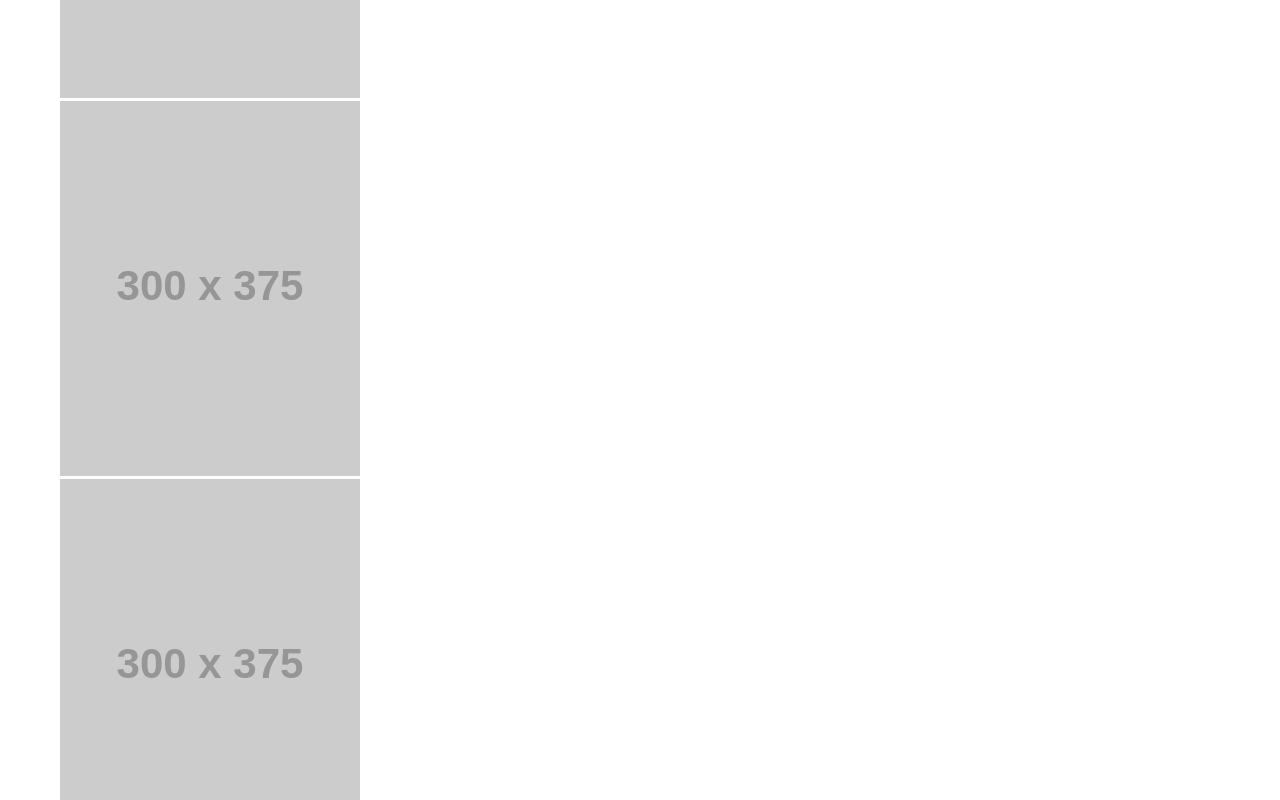
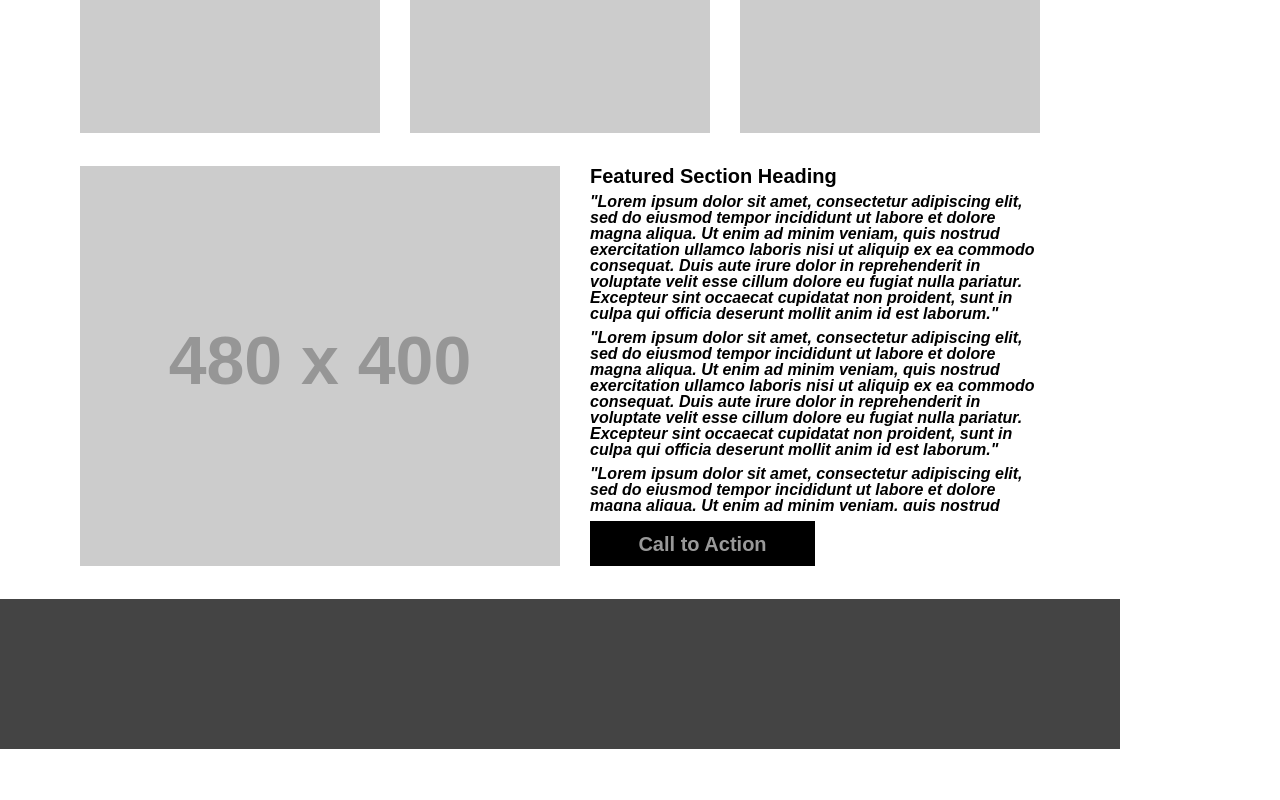
Before and after one commit to jonarmstrong-github/wirefame-exercise, a plain HTML site: page index.html in a window 1280 px wide. Shown: the part 860-1660 px from the top of the page. After the commit the page ends 1609 px from the top, so only its background shows below. Drawn offline with Linux system fonts and the light colour scheme; placeholder pictures from the web are drawn by us.

Commit message:
PAGE IS READY FOR CUSTOMER REVIEW.

```diff
--- a/index.html
+++ b/index.html
@@ -13,7 +13,7 @@
   <header>
     <nav>           <!--Full Width-->
       <ul>
-        <li><img src="https://via.placeholder.com/200x70.png/000000/?200x70"></li>   <!--Logo-->
+        <li id="logo"><img src="https://via.placeholder.com/200x70.png/000000/?200x70"></li>   <!--Logo-->
         <li>Nav Item 1</li>   <!--Nav Item 1-->
         <li>Nav Item 2</li>   <!--Nav Item 2-->
         <li>Nav Item 3</li>   <!--Nav Item 3-->
@@ -21,25 +21,29 @@
       </ul>
     </nav>
   </header>
-  <section>
+  <main>
+    <section id="hero">
       <div><img src="https://via.placeholder.com/960x450.png/000000/?960x450"></div>     <!--Hero Image-->
     </section>
-  <section>
+    <section id="triplets">
       <div><img src="https://via.placeholder.com/300x375.png/000000/?300x375"></div>     <!--Sub Banner-->
       <div><img src="https://via.placeholder.com/300x375.png/000000/?300x375"></div>     <!--Sub Banner-->
       <div><img src="https://via.placeholder.com/300x375.png/000000/?300x375"></div>     <!--Sub Banner-->
     </section>
-  <section>
-    <div><img src="https://via.placeholder.com/480x400.png/000000/?480x400"></div>     <!--Feature Section Banner-->
+    <section id="featured">
+      <div id="featImg"><img src="https://via.placeholder.com/480x400.png/000000/?480x400"></div>     <!--Feature Section Banner-->
       <div>
-      <article>
+        <article id="featArticle">
         <h4>Featured Section Heading</h4>   <!--Feature Section Heading and article-->
-      <p></p>
-
+        <p>"Lorem ipsum dolor sit amet, consectetur adipiscing elit, sed do eiusmod tempor incididunt ut labore et dolore magna aliqua. Ut enim ad minim veniam, quis nostrud exercitation ullamco laboris nisi ut aliquip ex ea commodo consequat. Duis aute irure dolor in reprehenderit in voluptate velit esse cillum dolore eu fugiat nulla pariatur. Excepteur sint occaecat cupidatat non proident, sunt in culpa qui officia deserunt mollit anim id est laborum."</p>
+        <p>"Lorem ipsum dolor sit amet, consectetur adipiscing elit, sed do eiusmod tempor incididunt ut labore et dolore magna aliqua. Ut enim ad minim veniam, quis nostrud exercitation ullamco laboris nisi ut aliquip ex ea commodo consequat. Duis aute irure dolor in reprehenderit in voluptate velit esse cillum dolore eu fugiat nulla pariatur. Excepteur sint occaecat cupidatat non proident, sunt in culpa qui officia deserunt mollit anim id est laborum."</p>
+        <p>"Lorem ipsum dolor sit amet, consectetur adipiscing elit, sed do eiusmod tempor incididunt ut labore et dolore magna aliqua. Ut enim ad minim veniam, quis nostrud exercitation ullamco laboris nisi ut aliquip ex ea commodo consequat. Duis aute irure dolor in reprehenderit in voluptate velit esse cillum dolore eu fugiat nulla pariatur. Excepteur sint occaecat cupidatat non proident, sunt in culpa qui officia deserunt mollit anim id est laborum."</p>
+        <p>"Lorem ipsum dolor sit amet, consectetur adipiscing elit, sed do eiusmod tempor incididunt ut labore et dolore magna aliqua. Ut enim ad minim veniam, quis nostrud exercitation ullamco laboris nisi ut aliquip ex ea commodo consequat. Duis aute irure dolor in reprehenderit in voluptate velit esse cillum dolore eu fugiat nulla pariatur. Excepteur sint occaecat cupidatat non proident, sunt in culpa qui officia deserunt mollit anim id est laborum."</p>
         </article>
-    <a href="">Call to Action</a>
+      <a href="" class="button">Call to Action</a>
       </div>
     </section>
+  </main>
   <footer></footer>  <!--Full Width-->
 </body>
 </html>
--- a/style.css
+++ b/style.css
@@ -1,22 +1,135 @@
 body {
+  width: 1120px;
   font-family: Arial, Helvetica, sans-serif;
-  padding: 30px;
-  margin: 30px;
-  border: 30px;
+  margin: 0px;
+}
+
+header {
+  background-color: #444;
+  color: #999;
+  height: 90px;
+  padding-top: 15px;
 }
 
 nav {
-  background-color: #444;
-  color: #999;
-  height: 70px;
-
+  color: #000;
+  padding-left: 20px;
+  font-size: 1.25em;
 }
 
 ul {
+  width: 960px;
   display: flex;
+  align-items: center;
   flex-direction: row;
+  flex-flow: nowrap;
+  justify-content: space-evenly;
 }
 
 li {
+  font-weight: bold;
+}
 
+main {
+  padding-bottom: 30px;
 }
+
+section {
+  margin: 0 auto;
+  padding-top: 30px;
+  width: 960px;
+}
+
+p {
+  display: block;
+  margin-block-start: .5em;
+  margin-inline-start: 0;
+  margin-inline-end: 0;
+  font-style: italic;
+}
+
+h4 {
+  font-weight: bold;
+  font-size: 1.25em;
+}
+
+footer {
+  background-color: #444;
+  color: #999;
+  height: 150px;
+}
+
+#logo {
+  ;
+}
+
+#hero {
+  display: flex;
+  align-items: center;
+  flex-direction: row;
+  flex-flow: nowrap;
+  justify-content: center;
+}
+
+#triplets {
+  display: flex;
+  align-items: center;
+  flex-direction: row;
+  flex-flow: nowrap;
+  justify-content: space-between;
+}
+
+#featured {
+  display: flex;
+  flex-direction: row;
+  flex-flow: nowrap;
+  justify-content: space-between;
+}
+
+#featArticle {
+  height: 345px;
+  width: 450px;
+  margin-bottom: 10px;
+  scrollbar-width: none;
+  overflow-y: scroll;
+  font-weight: bold;
+}
+
+.button {
+  background-color: #000;
+  border: none;
+  color: #999;
+  text-align: center;
+  text-decoration: none;
+  font-size: 1.25em;
+  font-weight: bold;
+  cursor: pointer;
+  padding: 12.5px 12.5px 12.5px 12.5px;
+  width: 200px;
+}
+
+.button:hover {
+  background-color: #999;
+  border: none;
+  color: #000;
+  text-align: center;
+  text-decoration: none;
+  font-size: 1.25em;
+  font-weight: bold;
+  cursor: pointer;
+  padding: 12.5px 12.5px 12.5px 12.5px;
+  width: 200px;
+}
+
+/*inspired by W3Schools*/
+a:link,
+a:visited {
+  display: inline-block;
+  text-align: center;
+  text-decoration: none;
+}
+
+a:hover,
+a:active {
+  background-color: #999;
+}
```
Lines whose indentation alone changed are shown as unchanged.
